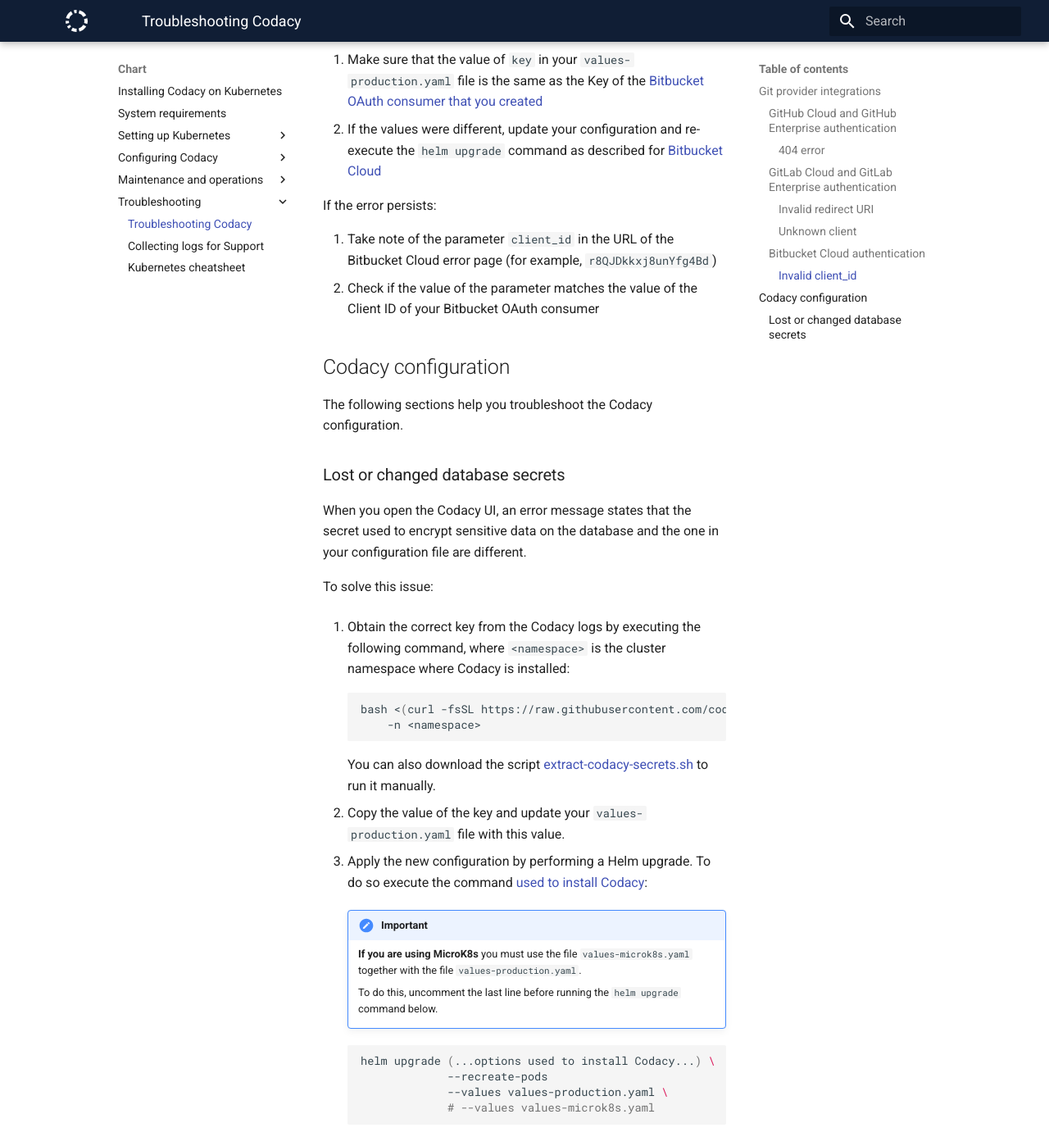
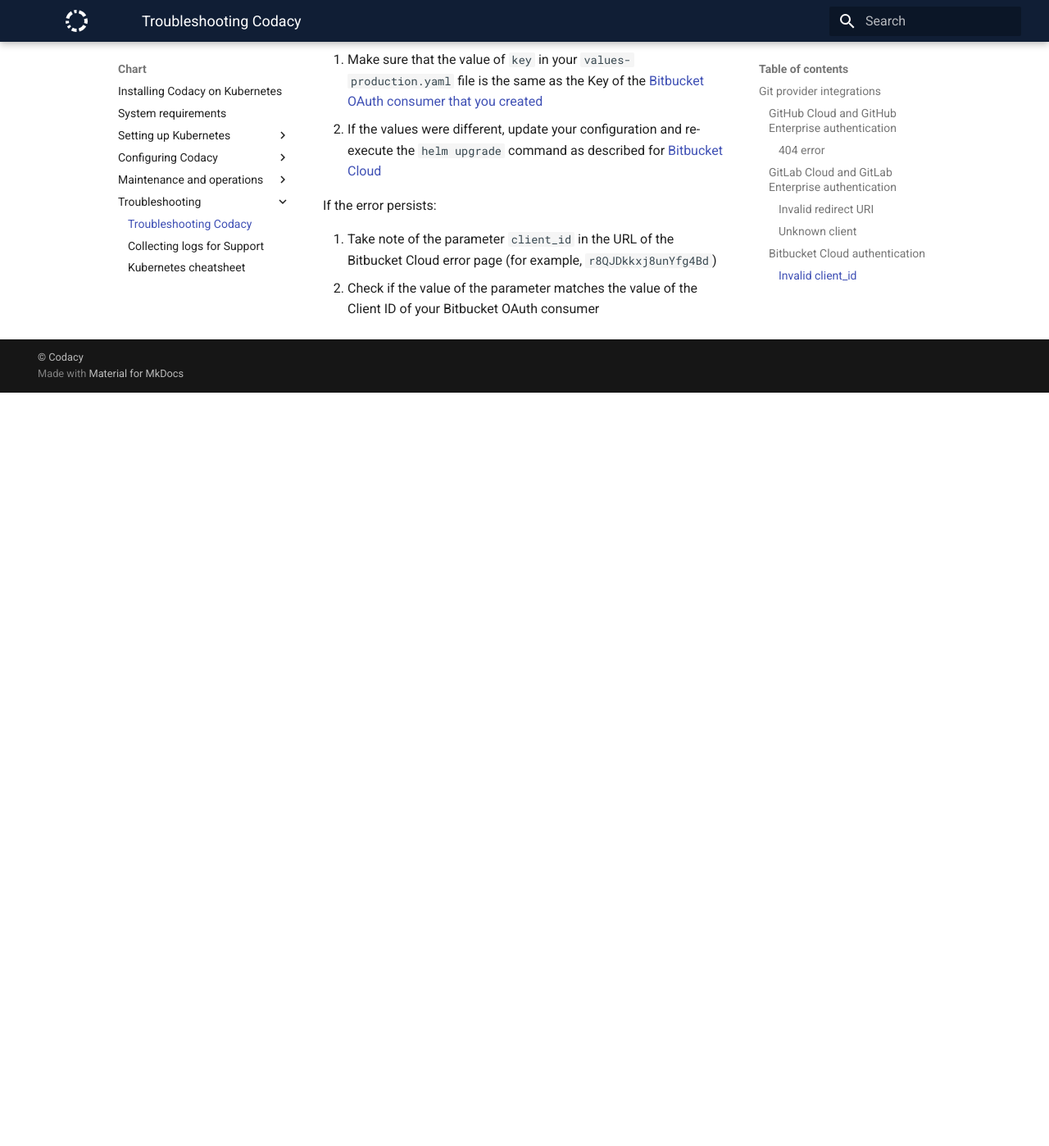
Before and after one commit to codacy/chart, an MkDocs documentation site: the page built from docs/troubleshoot/troubleshoot.md, in a window 1280 px wide and 1400 px high, scrolled down 3563 px. Shown: the whole window at 82% size. Built offline with MkDocs 1.6.1 and Material for MkDocs 9.7.7, drawn with Linux system fonts in a browser that asks for light colours; after the commit the page ends 4042 px from its top, so only the background shows below that.

Commit message:
clean: Remove uneeded secrets troubleshooting

````diff
--- a/docs/troubleshoot/troubleshoot.md
+++ b/docs/troubleshoot/troubleshoot.md
@@ -91,38 +91,3 @@
 
 1.  Take note of the parameter `client_id` in the URL of the Bitbucket Cloud error page (for example, `r8QJDkkxj8unYfg4Bd`)
 2.  Check if the value of the parameter matches the value of the Client ID of your Bitbucket OAuth consumer
-
-## Codacy configuration
-
-The following sections help you troubleshoot the Codacy configuration.
-
-### Lost or changed database secrets {id="db-secrets"}
-
-When you open the Codacy UI, an error message states that the secret used to encrypt sensitive data on the database and the one in your configuration file are different.
-
-To solve this issue:
-
-1.  Obtain the correct key from the Codacy logs by executing the following command, where `<namespace>` is the cluster namespace where Codacy is installed:
-
-    ```bash
-    bash <(curl -fsSL https://raw.githubusercontent.com/codacy/chart/master/docs/troubleshoot/extract-codacy-secrets.sh) \
-        -n <namespace>
-    ```
-
-    You can also download the script [extract-codacy-secrets.sh](extract-codacy-secrets.sh) to run it manually.
-
-2.  Copy the value of the key and update your `values-production.yaml` file with this value.
-
-3.  Apply the new configuration by performing a Helm upgrade. To do so execute the command [used to install Codacy](../index.md#helm-upgrade):
-
-    !!! important
-        **If you are using MicroK8s** you must use the file `values-microk8s.yaml` together with the file `values-production.yaml`.
-
-        To do this, uncomment the last line before running the `helm upgrade` command below.
-
-    ```bash
-    helm upgrade (...options used to install Codacy...) \
-                 --recreate-pods
-                 --values values-production.yaml \
-                 # --values values-microk8s.yaml
-    ```
````
Also changed, not shown: 1 other file.
